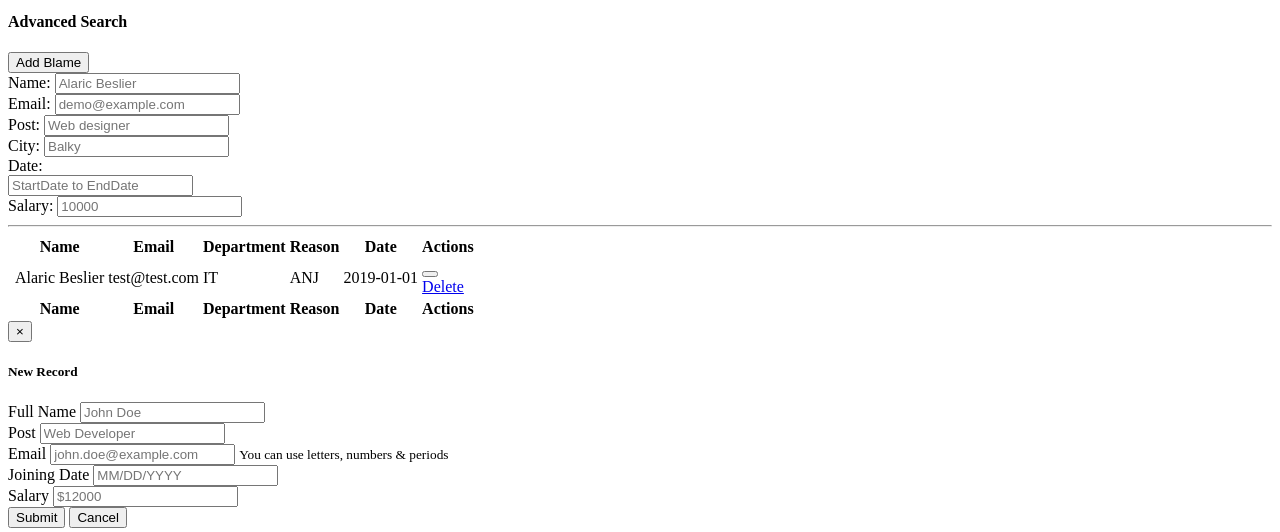
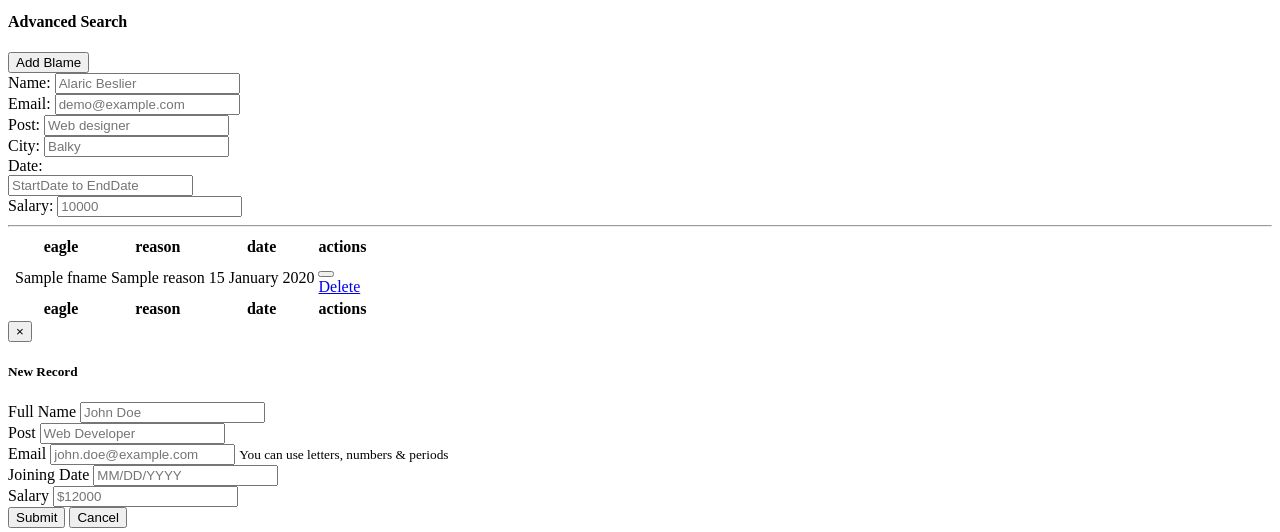
Before and after one commit to irisjuniorenterprise/NEST, a Symfony app: template templates/blame/index.html.twig in a window 1280 px wide. Shown: the part 3684-4216 px from the top of the page. Run offline with Twig, Linux system fonts and the light colour scheme; the template is opened without the code that fills it: most values are stand-ins (such as "Sample title", 1, 10 or a date in 2020); some libraries are stand-ins or nearby versions.

Commit message:
blames par department

```diff
--- a/src/Controller/nest/MainController.php
+++ b/src/Controller/nest/MainController.php
@@ -34,7 +34,7 @@ class MainController extends AbstractController
         return $this->render('main/index.html.twig');
     }
 
-    #[Route('/blame', name: 'app_blame', methods: ['GET'])]
+    #[Route('/blames', name: 'app_blame', methods: ['GET'])]
     public function blame(): Response
     {
         $this->denyAccessUnlessGranted('ROLE_ADMIN');
--- a/src/Entity/Blame.php
+++ b/src/Entity/Blame.php
@@ -24,7 +24,7 @@ class Blame
     #[Groups(['blame:read'])]
     private $reason;
 
-    #[ORM\ManyToOne(targetEntity: User::class, inversedBy: 'blames')]
+    #[ORM\ManyToOne(targetEntity: User::class, fetch: 'EAGER', inversedBy: 'blames')]
     #[ORM\JoinColumn(nullable: false)]
     private $eagle;
 
--- a/src/Entity/User.php
+++ b/src/Entity/User.php
@@ -66,7 +66,7 @@ class User implements UserInterface, PasswordAuthenticatedUserInterface
     #[ORM\OneToMany(mappedBy: 'eagle', targetEntity: Order::class)]
     private $orders;
 
-    #[ORM\ManyToOne(targetEntity: Department::class, inversedBy: 'eagles')]
+    #[ORM\ManyToOne(targetEntity: Department::class, fetch: 'EAGER', inversedBy: 'eagles')]
     #[Groups(['list:read'])]
     private $department;
 
--- a/templates/blame/index.html.twig
+++ b/templates/blame/index.html.twig
@@ -74,28 +74,27 @@
                                     </div>
                                 </form>
                             </div>
+
                             <hr class="my-0"/>
                             <div class="card-datatable">
                                 <table class="dt-advanced-search table">
                                     <thead>
                                     <tr>
                                         <th></th>
-                                        <th>Name</th>
-                                        <th>Email</th>
-                                        <th>Department</th>
-                                        <th>Reason</th>
-                                        <th>Date</th>
-                                        <th>Actions</th>
+                                        <th>eagle</th>
+                                        <th>reason</th>
+                                        <th>date</th>
+                                        <th>actions</th>
+
                                     </tr>
                                     </thead>
                                     <tbody>
+                                    {% for blame in blames %}
                                     <tr>
                                         <td></td>
-                                        <td>Alaric Beslier</td>
-                                        <td>test@test.com</td>
-                                        <td>IT</td>
-                                        <td>ANJ</td>
-                                        <td>2019-01-01</td>
+                                        <td>{{ blame.eagle.fname }}</td>
+                                        <td>{{ blame.reason }}</td>
+                                        <td>{{ blame.date | date("j F Y") }}</td>
                                         <td>
                                             <div class="dropdown">
                                                 <button type="button" class="btn btn-sm dropdown-toggle hide-arrow py-0"
@@ -111,15 +110,16 @@
                                             </div>
                                         </td>
                                     </tr>
+
+                                    {% endfor %}
+                                    </tbody>
                                     <tfoot>
                                     <tr>
                                         <th></th>
-                                        <th>Name</th>
-                                        <th>Email</th>
-                                        <th>Department</th>
-                                        <th>Reason</th>
-                                        <th>Date</th>
-                                        <th>Actions</th>
+                                        <th>eagle</th>
+                                        <th>reason</th>
+                                        <th>date</th>
+                                        <th>actions</th>
                                     </tr>
                                     </tfoot>
                                 </table>
```
Also changed, not shown: src/Controller/nest/UserController.php (+17 -0 lines), src/Repository/BlameRepository.php (+7 -6 lines).
